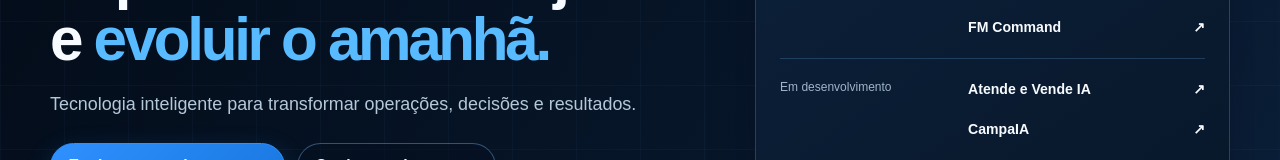
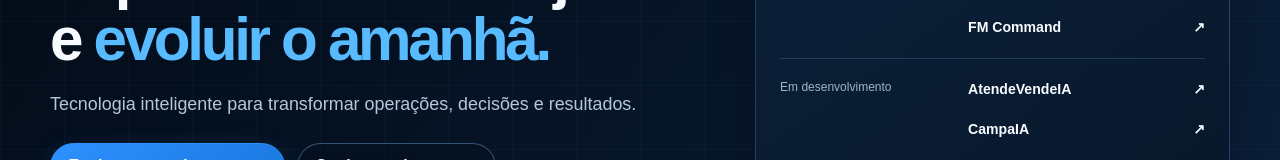
Before and after one commit to faabio3131/fm-tecnologia-web-platform, a Next.js app: page / in a window 1280 px wide. Shown: the part 335-495 px from the top of the page. Built offline with nearby package versions, Linux system fonts and the light colour scheme; no server answers.

Commit message:
fix(home): standardize official AtendeVendeIA brand spelling

```diff
--- a/app/page.tsx
+++ b/app/page.tsx
@@ -44,7 +44,7 @@ export default function Home() {
                 <div>
                   {group.items.map((product) => (
                     <Link href={`/produtos/${product.slug}`} key={product.id}>
-                      {product.slug === "atendevendeia" ? "Atende e Vende IA" : product.name}
+                      {product.slug === "atendevendeia" ? "AtendeVendeIA" : product.name}
                       <span aria-hidden="true">↗</span>
                     </Link>
                   ))}
```
